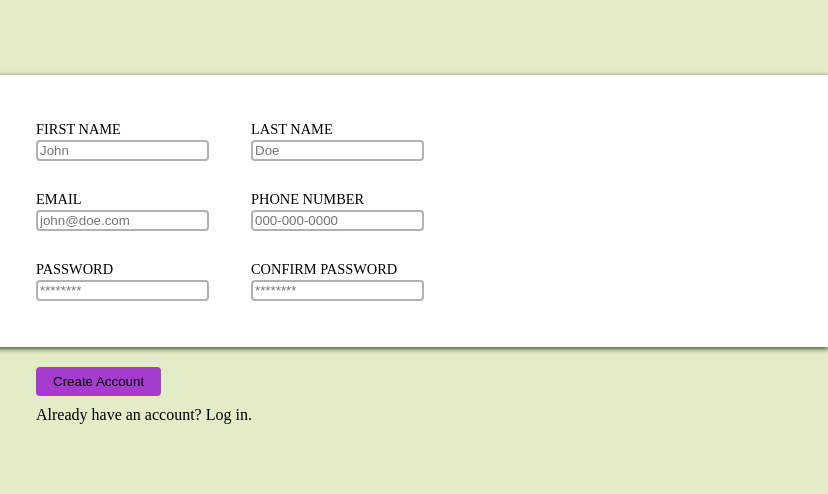
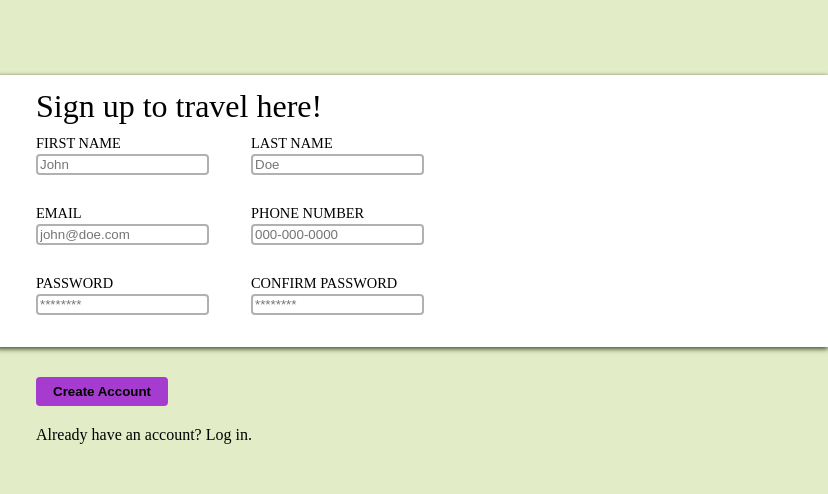
Before and after one commit to gregoryls/sign-up-form, a plain HTML site: page index.html in a window 1280 px wide. Shown: the part 189-683 px from the top of the page, 452-1280 px from the left. Drawn offline with Linux system fonts and the light colour scheme; a web font is replaced by a local one.

Commit message:
add sign-up phrase to form

```diff
--- a/index.html
+++ b/index.html
@@ -37,6 +37,7 @@
                 in space. From out there it really is 'one world'.</p>
         </div>
         <div id="form">
+            <p>Sign up to travel here!</p>
             <form action="" method="post">
                 <div class="names">
                     <div>
--- a/style.css
+++ b/style.css
@@ -62,21 +62,19 @@ body{
 }
 #contentFoot *{
     margin-left: 40px;
+    margin-top: 30px;
+}
+#contentFoot p{
     margin-top: 20px;
 }
-#contentFoot p{
-    margin-top: 10px;
-}
-#form{
-    height: 34vh;
-    box-shadow: 0px 2px 5px #000000;
-}
+
 #createAccount{
     color: rgb(0, 0, 0);
     background-color: rgb(165, 59, 207);
     border: rgb(165, 59, 207) 2px solid;
     border-radius: 4px;
     padding: 5px 15px;
+    font-weight: bold;
 }
 p{
     margin: 0;
@@ -109,9 +107,19 @@ input:focus:invalid{
 }
 #form{
     display: flex;
-    align-items: center;
-    /* justify-content: center; */
+    /* align-items: center; */
+    justify-content: center;
     overflow: auto;
+    height: 34vh;
+    box-shadow: 0px 2px 5px #000000;
+
+    flex-direction: column;
+}
+#form p {
+    margin-left: 40px;
+    margin-top: -20px;
+    margin-bottom: 10px;
+    font-size: 2rem;
 }
 form{
     display: flex;
```
